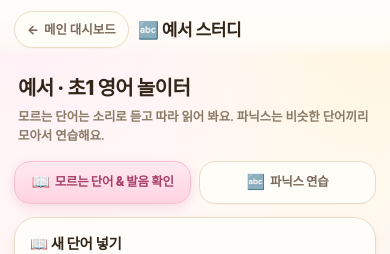
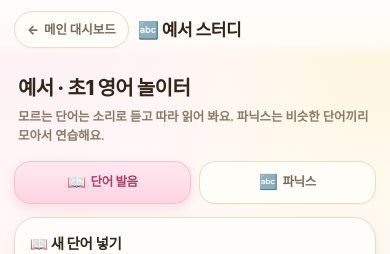
Before and after one commit to scalaria1225/family-dashboard, a plain HTML site: page yeseo/index.html in a window 390 px wide. Shown: the top 254 px of the page. Drawn offline with Linux system fonts and the light colour scheme.

Commit message:
style: 좁은 화면 스터디 카드·예서 탭 라벨 줄바꿈 정리

```diff
--- a/yeseo/index.html
+++ b/yeseo/index.html
@@ -101,6 +101,12 @@ a{color:inherit;text-decoration:none;}
   box-shadow:0 4px 12px rgba(226,140,175,.26);
 }
 .tab.on .ico,.tab .ico{font-size:15px;}
+.lb-short{display:none;}
+@media (max-width:430px){
+  .lb-long{display:none;}
+  .lb-short{display:inline;}
+  .tab{font-size:12.5px;padding:11px 6px;}
+}
 
 .card{
   background:var(--card);border:1px solid var(--line);border-radius:var(--r);
@@ -324,10 +330,10 @@ a{color:inherit;text-decoration:none;}
 
   <nav class="tabs" role="tablist" aria-label="예서 스터디 메뉴">
     <button class="tab" role="tab" id="tab-words" data-tab="words" aria-controls="panel-words" aria-selected="true">
-      <span class="ico" aria-hidden="true">📖</span> 모르는 단어 &amp; 발음 확인
+      <span class="ico" aria-hidden="true">📖</span> <span class="lb-long">모르는 단어 &amp; 발음 확인</span><span class="lb-short">단어 발음</span>
     </button>
     <button class="tab" role="tab" id="tab-phonics" data-tab="phonics" aria-controls="panel-phonics" aria-selected="false">
-      <span class="ico" aria-hidden="true">🔤</span> 파닉스 연습
+      <span class="ico" aria-hidden="true">🔤</span> <span class="lb-long">파닉스 연습</span><span class="lb-short">파닉스</span>
     </button>
   </nav>
 
```
Also changed, not shown: index.html (+2 -1 lines).
